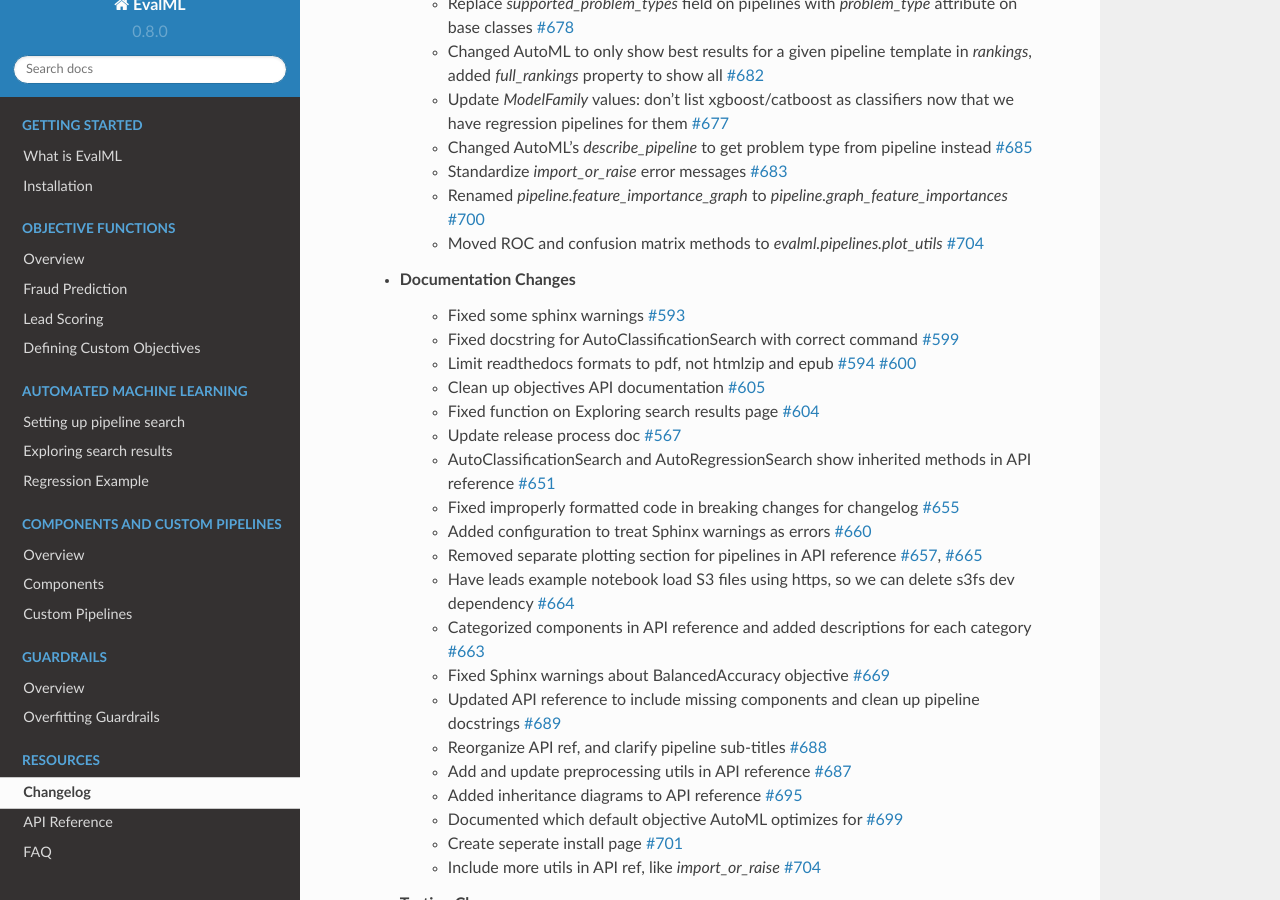
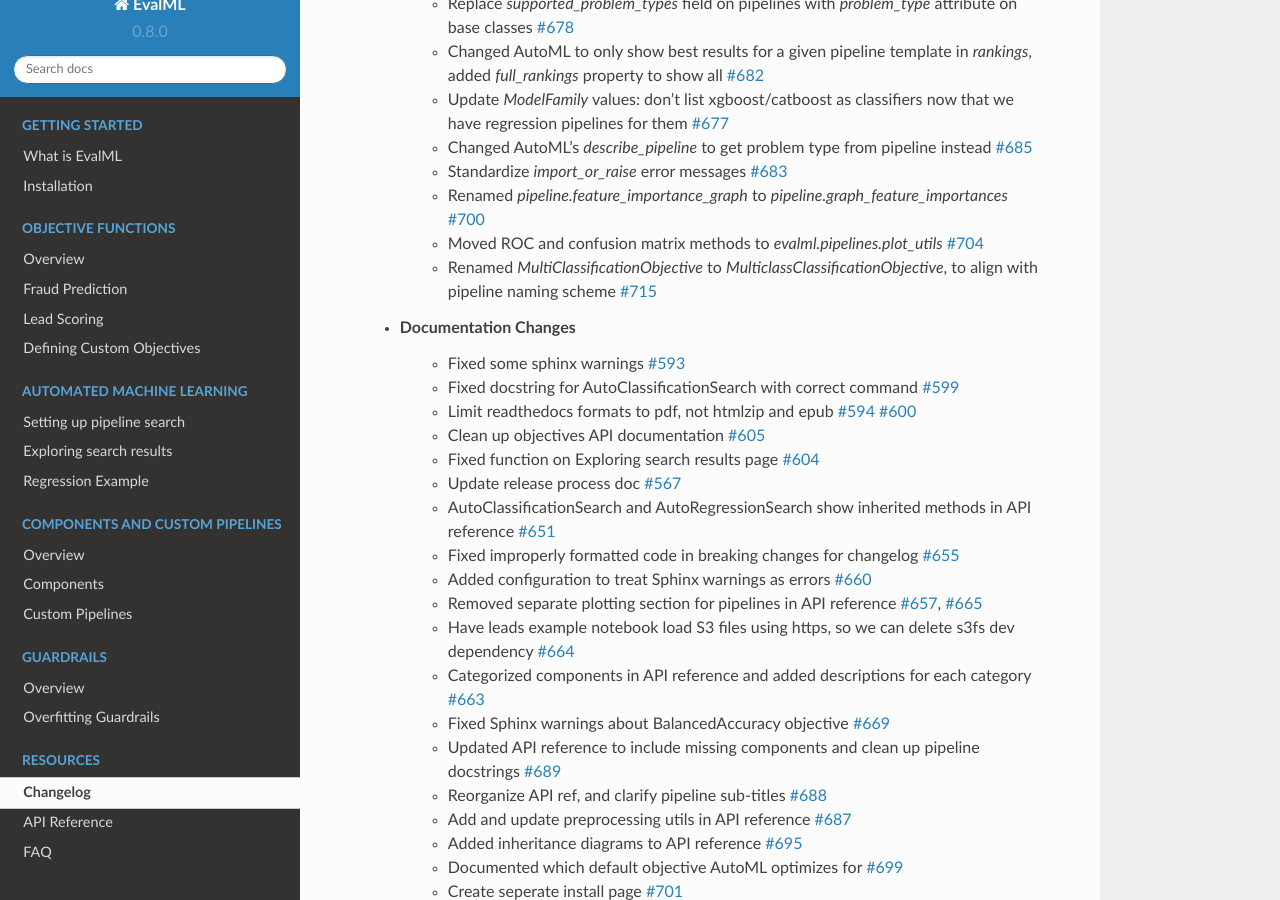
Before and after one commit to alteryx/evalml, a Sphinx documentation site: the page built from docs/source/changelog.rst, in a window 1280 px wide and 900 px high, scrolled down 1075 px. Built offline with Sphinx 7.4.7 and the Read the Docs theme 2.0.0, drawn with Linux system fonts in a browser that asks for light colours; comment, search, counter and statistics services are not loaded.

Commit message:
Changelog

```diff
--- a/docs/source/changelog.rst
+++ b/docs/source/changelog.rst
@@ -41,6 +41,7 @@
         * Standardize `import_or_raise` error messages :pr:`683`
         * Renamed `pipeline.feature_importance_graph` to `pipeline.graph_feature_importances` :pr:`700`
         * Moved ROC and confusion matrix methods to `evalml.pipelines.plot_utils` :pr:`704`
+        * Renamed `MultiClassificationObjective` to `MulticlassClassificationObjective`, to align with pipeline naming scheme :pr:`715`
     * Documentation Changes
         * Fixed some sphinx warnings :pr:`593`
         * Fixed docstring for AutoClassificationSearch with correct command :pr:`599`
```
